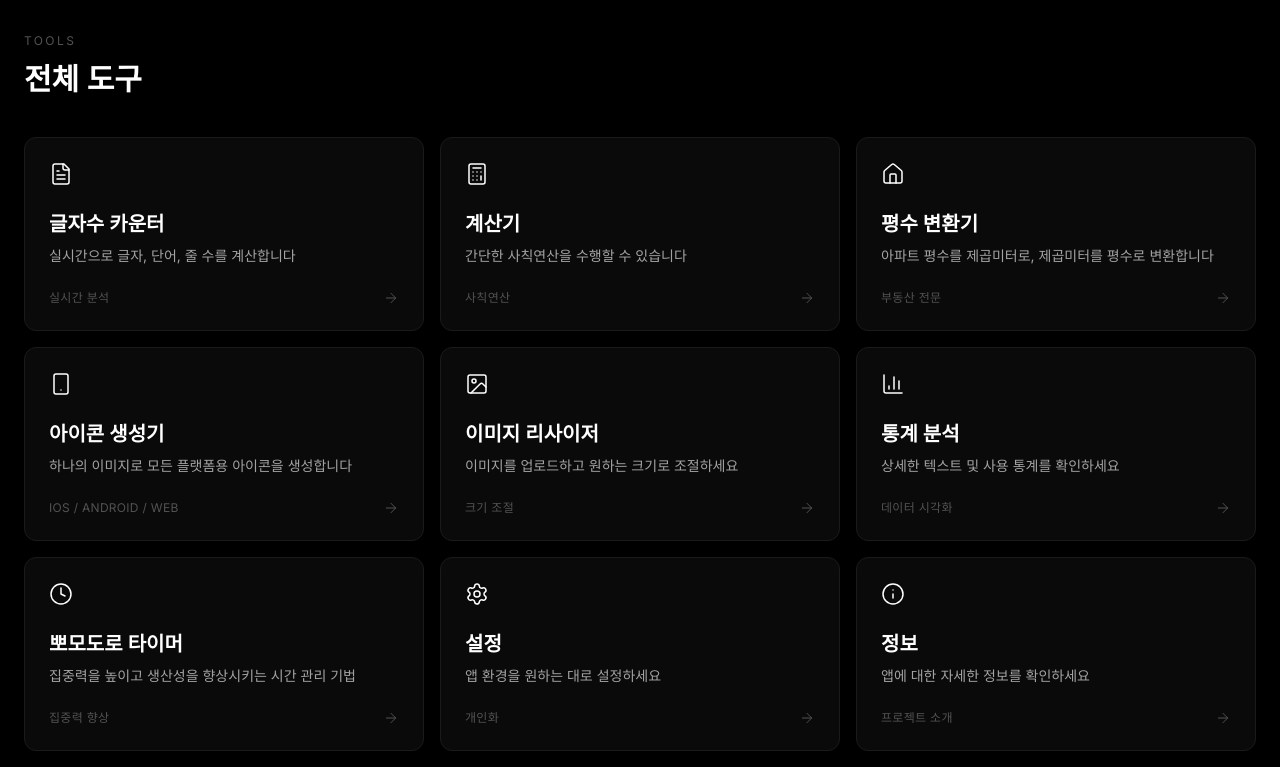
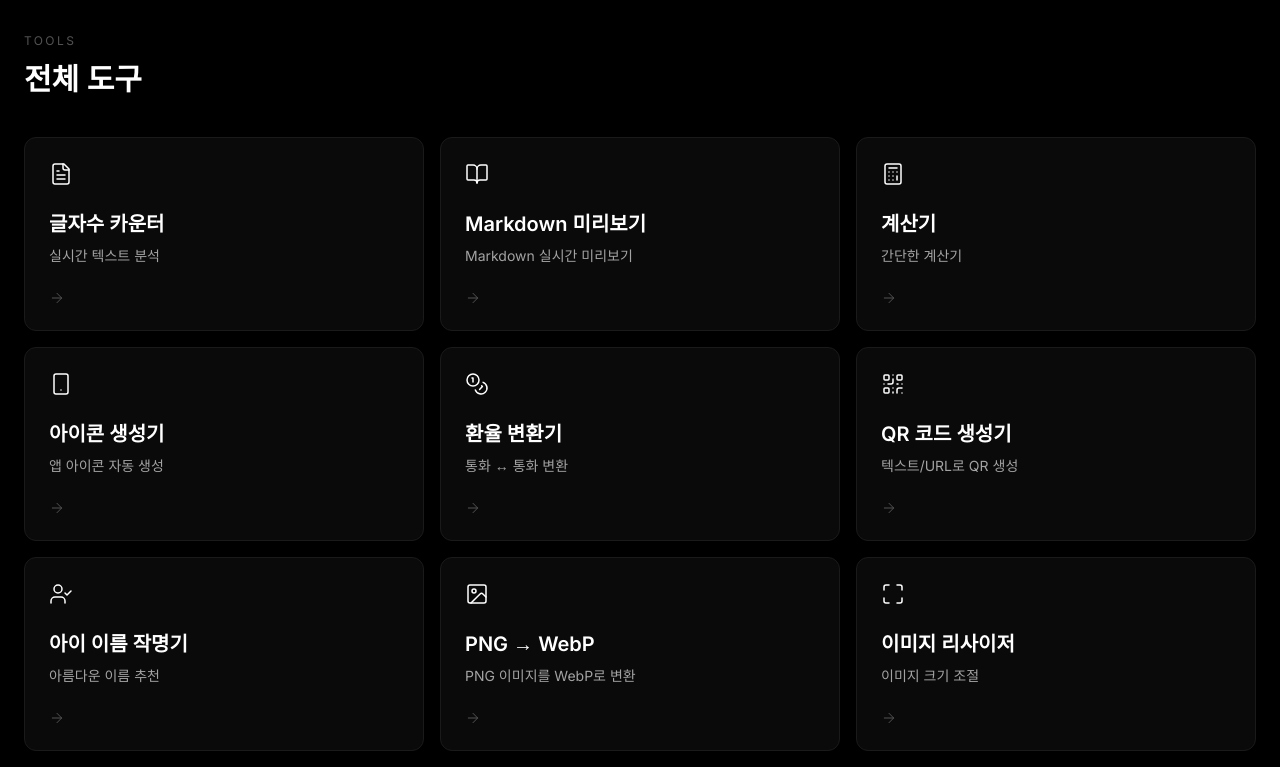
Before and after one commit to woobottle/woobottle-labs, a Next.js app: page / in a window 1280 px wide. Shown: the part 780-1547 px from the top of the page. Built offline with nearby package versions, Linux system fonts and the light colour scheme.

Commit message:
fix(home): Sync home grid with full tool list, fix CTA routing, add logo a11y

```diff
--- a/src/components/pages/home/ui/home-page.tsx
+++ b/src/components/pages/home/ui/home-page.tsx
@@ -2,121 +2,36 @@
 
 import React from "react";
 import Link from "next/link";
-import {
-  ArrowRight,
-  BarChart3,
-  Calculator,
-  Clock,
-  FileText,
-  Home,
-  Image as ImageIcon,
-  Info,
-  Settings,
-  Smartphone,
-} from "lucide-react";
+import { ArrowRight } from "lucide-react";
 
 import { LandingLayout } from "widgets/landing-layout";
 import { LandingHero } from "widgets/landing-hero";
+import { TOOLS } from "entities/tool";
+import type { Tool } from "entities/tool";
 
-const tools = [
-  {
-    id: "text-counter",
-    title: "글자수 카운터",
-    description: "실시간으로 글자, 단어, 줄 수를 계산합니다",
-    icon: FileText,
-    href: "/text-counter",
-    stats: "실시간 분석",
-  },
-  {
-    id: "calculator",
-    title: "계산기",
-    description: "간단한 사칙연산을 수행할 수 있습니다",
-    icon: Calculator,
-    href: "/calculator",
-    stats: "사칙연산",
-  },
-  {
-    id: "area-converter",
-    title: "평수 변환기",
-    description: "아파트 평수를 제곱미터로, 제곱미터를 평수로 변환합니다",
-    icon: Home,
-    href: "/area-converter",
-    stats: "부동산 전문",
-  },
-  {
-    id: "icon-generator",
-    title: "아이콘 생성기",
-    description: "하나의 이미지로 모든 플랫폼용 아이콘을 생성합니다",
-    icon: Smartphone,
-    href: "/icon-generator",
-    stats: "iOS / Android / Web",
-  },
-  {
-    id: "image-resizer",
-    title: "이미지 리사이저",
-    description: "이미지를 업로드하고 원하는 크기로 조절하세요",
-    icon: ImageIcon,
-    href: "/image-resizer",
-    stats: "크기 조절",
-  },
-  {
-    id: "statistics",
-    title: "통계 분석",
-    description: "상세한 텍스트 및 사용 통계를 확인하세요",
-    icon: BarChart3,
-    href: "/statistics",
-    stats: "데이터 시각화",
-  },
-  {
-    id: "timer",
-    title: "뽀모도로 타이머",
-    description: "집중력을 높이고 생산성을 향상시키는 시간 관리 기법",
-    icon: Clock,
-    href: "/timer",
-    stats: "집중력 향상",
-  },
-  {
-    id: "settings",
-    title: "설정",
-    description: "앱 환경을 원하는 대로 설정하세요",
-    icon: Settings,
-    href: "/settings",
-    stats: "개인화",
-  },
-  {
-    id: "about",
-    title: "정보",
-    description: "앱에 대한 자세한 정보를 확인하세요",
-    icon: Info,
-    href: "/about",
-    stats: "프로젝트 소개",
-  },
-] as const;
-
-const ToolCard = ({ tool }: { tool: (typeof tools)[number] }) => {
+const ToolCard = ({ tool }: { tool: Tool }) => {
   const Icon = tool.icon;
 
   return (
     <Link href={tool.href} className="group block">
       <div className="rounded-xl border border-[#1A1A1A] bg-[#0A0A0A] p-6 transition-colors duration-150 hover:border-[#2A2A2A]">
         <Icon className="w-6 h-6 text-white mb-6" strokeWidth={1.5} />
-        <h3 className="text-xl font-semibold text-white mb-2">{tool.title}</h3>
-        <p className="text-sm text-[#A3A3A3] mb-6">{tool.description}</p>
-        <div className="flex items-center justify-between">
-          <span className="text-xs text-[#525252] uppercase tracking-wide">
-            {tool.stats}
-          </span>
-          <ArrowRight
-            className="w-4 h-4 text-[#525252] transition-colors duration-150 group-hover:text-white"
-            strokeWidth={1.5}
-          />
-        </div>
+        <h3 className="text-xl font-semibold text-white mb-2">{tool.label}</h3>
+        {tool.description && (
+          <p className="text-sm text-[#A3A3A3] mb-6">{tool.description}</p>
+        )}
+        <ArrowRight
+          className="w-4 h-4 text-[#525252] transition-colors duration-150 group-hover:text-white"
+          strokeWidth={1.5}
+        />
       </div>
     </Link>
   );
 };
 
 export const HomePage: React.FC = () => {
+  const tools = TOOLS.filter((tool) => tool.id !== "home");
+
   return (
     <LandingLayout>
       <LandingHero />
--- a/src/widgets/landing-hero/ui/landing-hero.tsx
+++ b/src/widgets/landing-hero/ui/landing-hero.tsx
@@ -13,6 +13,20 @@ export const LandingHero: React.FC<LandingHeroProps> = ({
   primaryHref = "#tools",
   secondaryHref = "/text-counter",
 }) => {
+  const primaryClassName =
+    "inline-flex items-center gap-2 rounded-lg bg-white px-5 py-3 text-sm font-semibold text-black transition-colors duration-150 hover:bg-neutral-200";
+  const PrimaryCTA = primaryHref.startsWith("#") ? (
+    <a href={primaryHref} className={primaryClassName}>
+      도구 둘러보기
+      <ArrowRight className="h-4 w-4" strokeWidth={1.5} />
+    </a>
+  ) : (
+    <Link href={primaryHref} className={primaryClassName}>
+      도구 둘러보기
+      <ArrowRight className="h-4 w-4" strokeWidth={1.5} />
+    </Link>
+  );
+
   return (
     <section className="min-h-[80vh] flex flex-col justify-center py-16">
       <div className="text-xs text-[#525252] uppercase tracking-[0.2em] mb-6">
@@ -29,13 +43,7 @@ export const LandingHero: React.FC<LandingHeroProps> = ({
         생산성을 한 곳에서.
       </p>
       <div className="flex flex-wrap gap-3">
-        <a
-          href={primaryHref}
-          className="inline-flex items-center gap-2 rounded-lg bg-white px-5 py-3 text-sm font-semibold text-black transition-colors duration-150 hover:bg-neutral-200"
-        >
-          도구 둘러보기
-          <ArrowRight className="h-4 w-4" strokeWidth={1.5} />
-        </a>
+        {PrimaryCTA}
         <Link
           href={secondaryHref}
           className="inline-flex items-center rounded-lg border border-[#2A2A2A] px-5 py-3 text-sm font-medium text-white transition-colors duration-150 hover:border-white"
--- a/src/widgets/landing-layout/ui/landing-layout.tsx
+++ b/src/widgets/landing-layout/ui/landing-layout.tsx
@@ -13,7 +13,10 @@ export const LandingLayout: React.FC<LandingLayoutProps> = ({ children }) => {
       <header className="sticky top-0 z-50 border-b border-[#1A1A1A] bg-black">
         <div className="mx-auto flex max-w-7xl items-center justify-between px-4 py-4 sm:px-6">
           <Link href="/" className="flex items-center gap-3">
-            <div className="h-9 w-9 rounded-xl border border-white" />
+            <div
+              className="h-9 w-9 rounded-xl border border-white"
+              aria-hidden="true"
+            />
             <div className="leading-tight">
               <div className="text-sm font-semibold">WooBottle Labs</div>
               <div className="text-xs text-[#525252]">Productivity tools</div>
```
